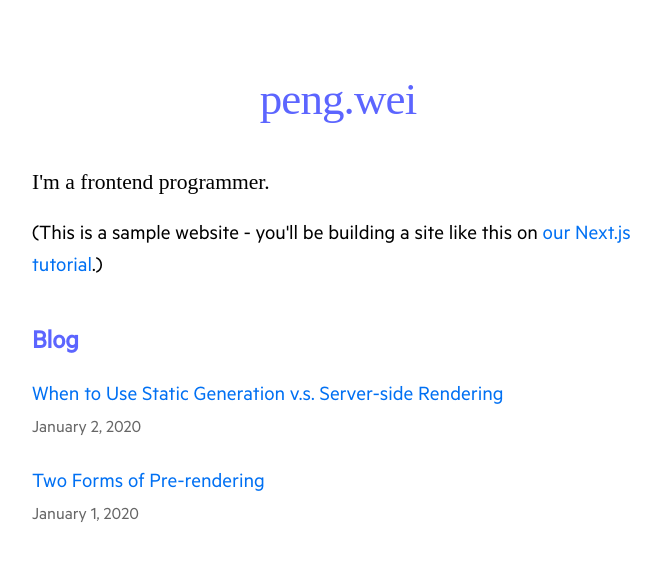
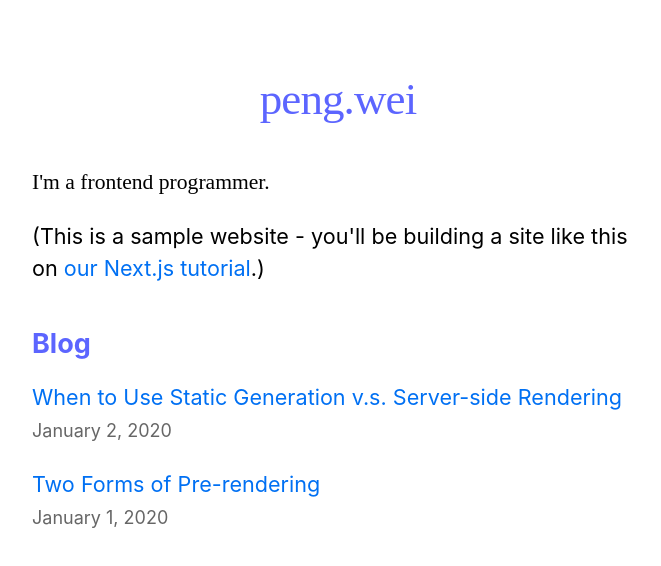
Before and after one commit to mrpwei/mrpwei, a Next.js app: page / in a window 1280 px wide. Shown: the top 566 px of the page, without its empty margins (302-963 px from the left). Built offline with nearby package versions, Linux system fonts and the light colour scheme.

Commit message:
fix: source code pro

```diff
--- a/styles/global.css
+++ b/styles/global.css
@@ -20,9 +20,8 @@
 body {
   padding: 0;
   margin: 0;
-  font-family: Metric-Regular, apple-system, BlinkMacSystemFont, Segoe UI,
-    Roboto, Oxygen, Ubuntu, Cantarell, Fira Sans, Droid Sans, Helvetica Neue,
-    sans-serif;
+  font-family: apple-system, BlinkMacSystemFont, Segoe UI, Roboto, Oxygen,
+    Ubuntu, Cantarell, Fira Sans, Droid Sans, Helvetica Neue, sans-serif;
   line-height: 1.6;
   font-size: 18px;
 }
```
